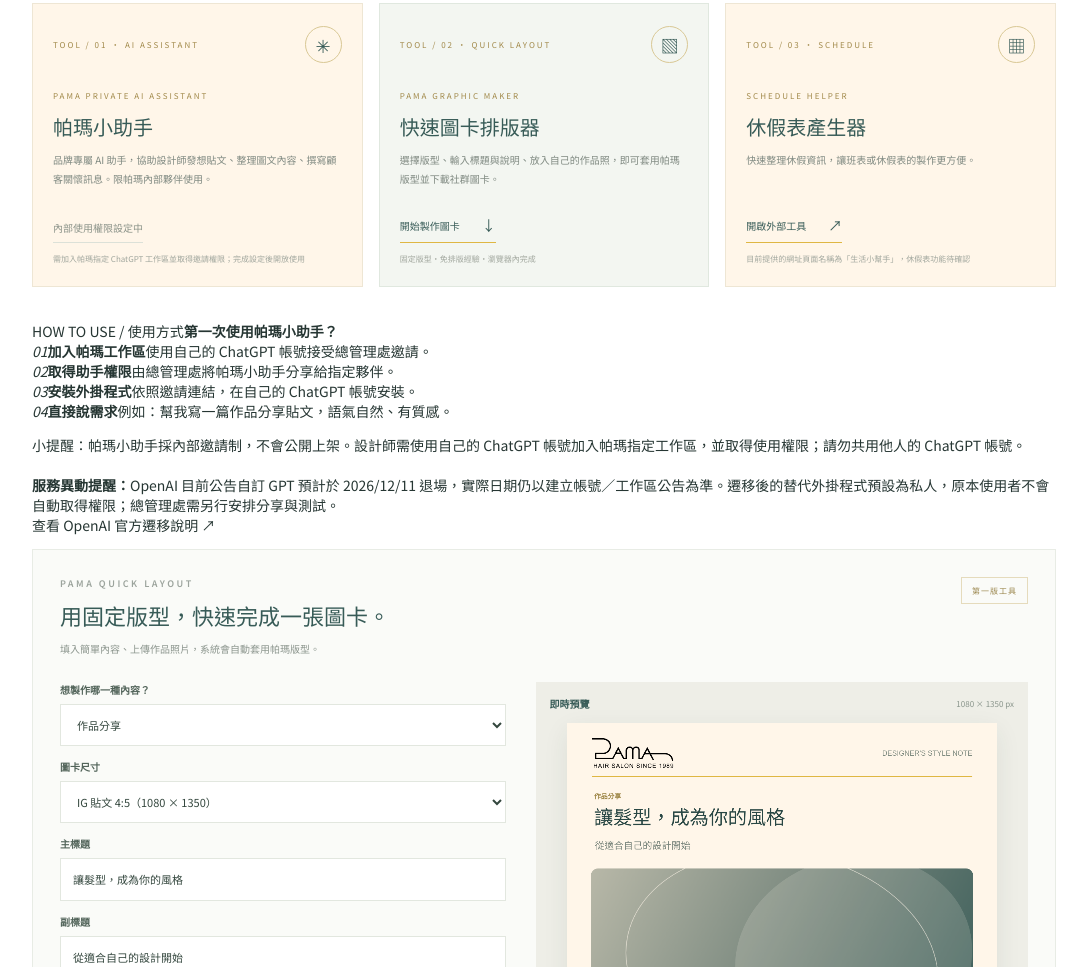
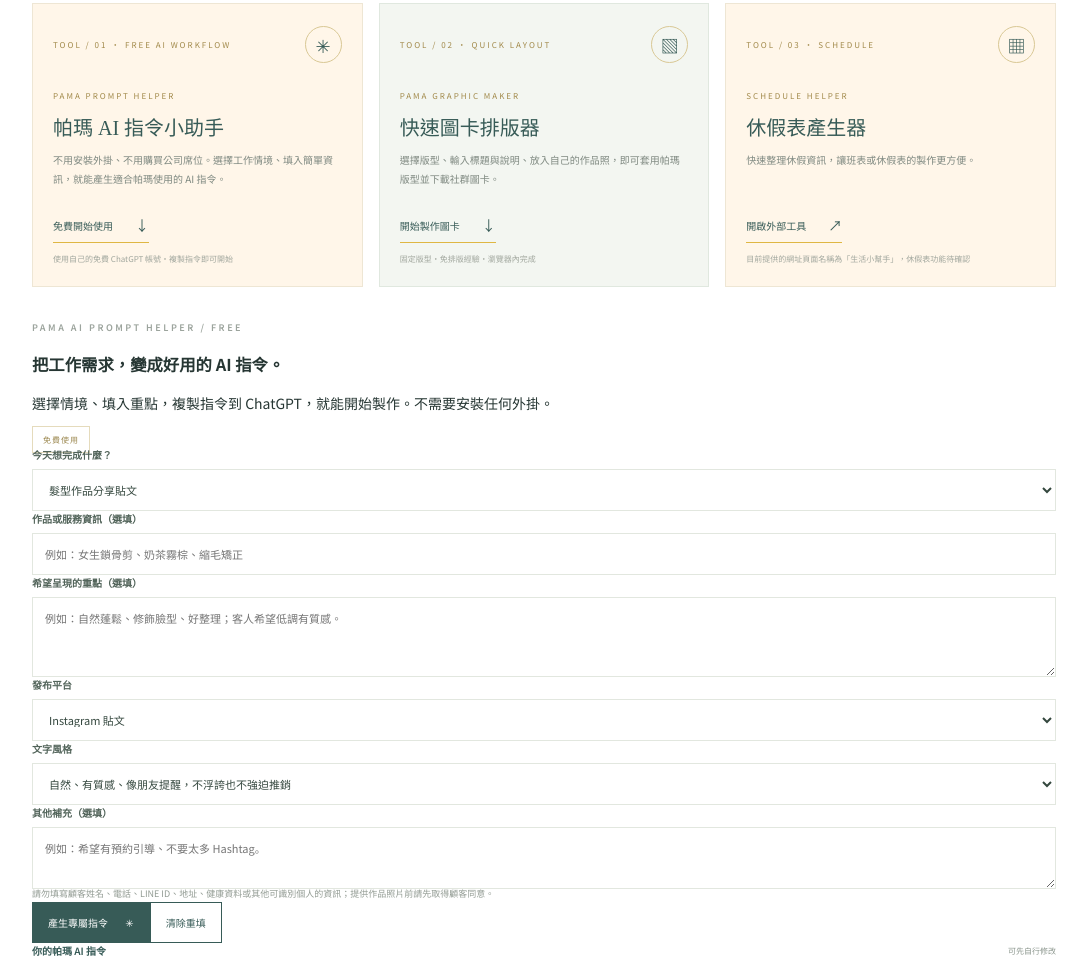
Before and after one commit to pamahairsalon/pama-marketing-hub, a plain HTML site: page index.html in a window 1280 px wide. Shown: the part 3577-4544 px from the top of the page, without its empty margins (96-1183 px from the left). Drawn offline with Linux system fonts and the light colour scheme.

Commit message:
Add free PAMA AI prompt helper for designers

```diff
--- a/index.html
+++ b/index.html
@@ -188,10 +188,10 @@
   </div>
   <div class="toolkit-cards">
     <article class="tool-link-card pama-gpt-card">
-      <div class="tool-card-top"><span class="tool-card-index">TOOL / 01 · AI ASSISTANT</span><span class="tool-symbol">✳</span></div>
-      <div><span class="tool-label">PAMA PRIVATE AI ASSISTANT</span><h3>帕瑪小助手</h3><p>品牌專屬 AI 助手，協助設計師發想貼文、整理圖文內容、撰寫顧客關懷訊息。限帕瑪內部夥伴使用。</p></div>
-      <span class="tool-card-link tool-card-link-disabled" aria-disabled="true">內部使用權限設定中</span>
-      <small class="tool-disclaimer">需加入帕瑪指定 ChatGPT 工作區並取得邀請權限；完成設定後開放使用</small>
+      <div class="tool-card-top"><span class="tool-card-index">TOOL / 01 · FREE AI WORKFLOW</span><span class="tool-symbol">✳</span></div>
+      <div><span class="tool-label">PAMA PROMPT HELPER</span><h3>帕瑪 AI 指令小助手</h3><p>不用安裝外掛、不用購買公司席位。選擇工作情境、填入簡單資訊，就能產生適合帕瑪使用的 AI 指令。</p></div>
+      <a href="#pama-prompt-helper" class="tool-card-link">免費開始使用 <span>↓</span></a>
+      <small class="tool-disclaimer">使用自己的免費 ChatGPT 帳號・複製指令即可開始</small>
     </article>
     <article class="tool-link-card graphic-tool-card">
       <div class="tool-card-top"><span class="tool-card-index">TOOL / 02 · QUICK LAYOUT</span><span class="tool-symbol">▧</span></div>
@@ -206,15 +206,33 @@
       <small class="tool-disclaimer">目前提供的網址頁面名稱為「生活小幫手」，休假表功能待確認</small>
     </article>
   </div>
-  <div class="gpt-howto">
-    <div class="gpt-howto-title"><span>HOW TO USE / 使用方式</span><b>第一次使用帕瑪小助手？</b></div>
-    <div class="gpt-howto-steps">
-      <div><i>01</i><b>加入帕瑪工作區</b><span>使用自己的 ChatGPT 帳號接受總管理處邀請。</span></div>
-      <div><i>02</i><b>取得助手權限</b><span>由總管理處將帕瑪小助手分享給指定夥伴。</span></div>
-      <div><i>03</i><b>安裝外掛程式</b><span>依照邀請連結，在自己的 ChatGPT 帳號安裝。</span></div>
-      <div><i>04</i><b>直接說需求</b><span>例如：幫我寫一篇作品分享貼文，語氣自然、有質感。</span></div>
+  <div class="pama-prompt-helper" id="pama-prompt-helper">
+    <div class="prompt-helper-heading">
+      <div><p class="eyebrow muted">PAMA AI PROMPT HELPER / FREE</p><h3>把工作需求，變成好用的 AI 指令。</h3><p>選擇情境、填入重點，複製指令到 ChatGPT，就能開始製作。不需要安裝任何外掛。</p></div>
+      <span class="beta-tag">免費使用</span>
     </div>
-    <p>小提醒：帕瑪小助手採內部邀請制，不會公開上架。設計師需使用自己的 ChatGPT 帳號加入帕瑪指定工作區，並取得使用權限；請勿共用他人的 ChatGPT 帳號。<br><br><strong>服務異動提醒：</strong>OpenAI 目前公告自訂 GPT 預計於 2026/12/11 退場，實際日期仍以建立帳號／工作區公告為準。遷移後的替代外掛程式預設為私人，原本使用者不會自動取得權限；總管理處需另行安排分享與測試。<br><a href="https://help.openai.com/en/articles/20001519-custom-gpt-retirement-and-migration-faq" target="_blank" rel="noopener noreferrer">查看 OpenAI 官方遷移說明 ↗</a></p>
+    <div class="prompt-helper-layout">
+      <div class="prompt-helper-form">
+        <label class="tool-field"><span>今天想完成什麼？</span>
+          <select id="pamaPromptTask">
+            <option value="work">髮型作品分享貼文</option><option value="story">Instagram 限時動態</option><option value="reels">Reels 短影音腳本</option><option value="knowledge">髮型／造型知識內容</option><option value="care">服務後顧客關心</option><option value="revisit">熟客回訪邀約</option><option value="reply">顧客訊息回覆</option><option value="campaign">活動／節慶宣傳</option>
+          </select>
+        </label>
+        <label class="tool-field"><span>作品或服務資訊（選填）</span><input id="pamaPromptService" maxlength="100" placeholder="例如：女生鎖骨剪、奶茶霧棕、縮毛矯正"></label>
+        <label class="tool-field"><span>希望呈現的重點（選填）</span><textarea id="pamaPromptDetails" rows="3" maxlength="300" placeholder="例如：自然蓬鬆、修飾臉型、好整理；客人希望低調有質感。"></textarea></label>
+        <label class="tool-field"><span>發布平台</span><select id="pamaPromptPlatform"><option>Instagram 貼文</option><option>Instagram 限時動態</option><option>Instagram Reels</option><option>LINE 訊息</option><option>Facebook 貼文</option><option>私訊／一對一顧客溝通</option></select></label>
+        <label class="tool-field"><span>文字風格</span><select id="pamaPromptTone"><option>自然、有質感、像朋友提醒，不浮誇也不強迫推銷</option><option>專業清楚、親切有溫度</option><option>簡短俐落、適合限時動態</option><option>時尚雜誌感、有美感與故事性</option></select></label>
+        <label class="tool-field"><span>其他補充（選填）</span><textarea id="pamaPromptExtra" rows="2" maxlength="200" placeholder="例如：希望有預約引導、不要太多 Hashtag。"></textarea></label>
+        <p class="tool-form-note">請勿填寫顧客姓名、電話、LINE ID、地址、健康資料或其他可識別個人的資訊；提供作品照片前請先取得顧客同意。</p>
+        <div class="prompt-helper-actions"><button type="button" class="graphic-download" id="pamaPromptGenerate">產生專屬指令 <span>✳</span></button><button type="button" class="graphic-copy" id="pamaPromptReset">清除重填</button></div>
+      </div>
+      <div class="prompt-result-panel">
+        <div class="preview-heading"><span>你的帕瑪 AI 指令</span><small>可先自行修改</small></div>
+        <textarea id="pamaPromptResult" rows="17" placeholder="填好左側內容後，按「產生專屬指令」，指令會顯示在這裡。"></textarea>
+        <div class="prompt-result-actions"><button type="button" class="graphic-download" id="pamaPromptCopy">複製指令 <span>▣</span></button><a href="https://chatgpt.com/" target="_blank" rel="noopener noreferrer" class="graphic-copy prompt-chatgpt-link">開啟免費 ChatGPT ↗</a></div>
+        <p class="preview-note">使用方式：先複製左側產生的指令，再開啟 ChatGPT，貼上並送出。可繼續補充照片或細節，直到完成內容。</p>
+      </div>
+    </div>
   </div>
 
   <div class="graphic-maker" id="graphic-maker">
```
